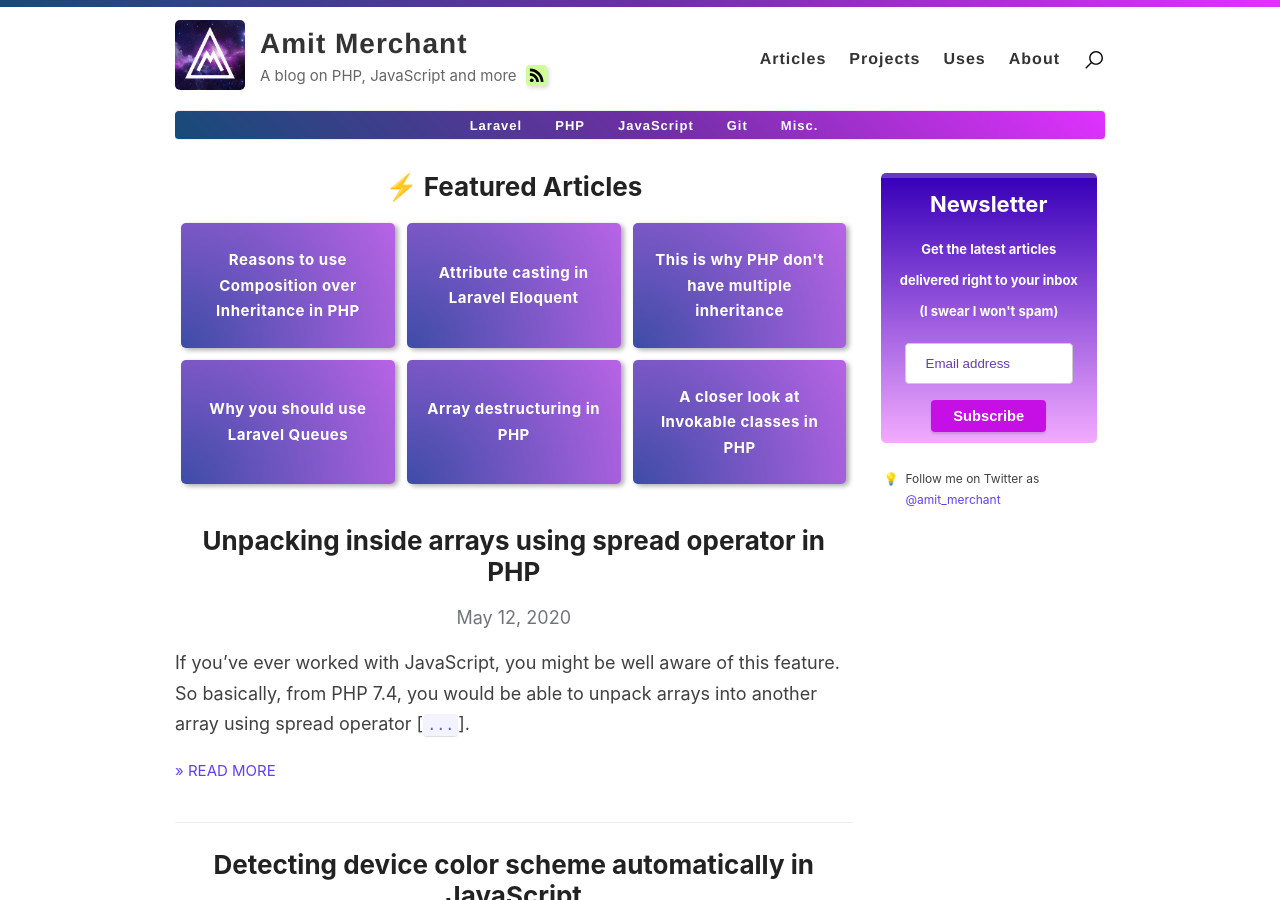
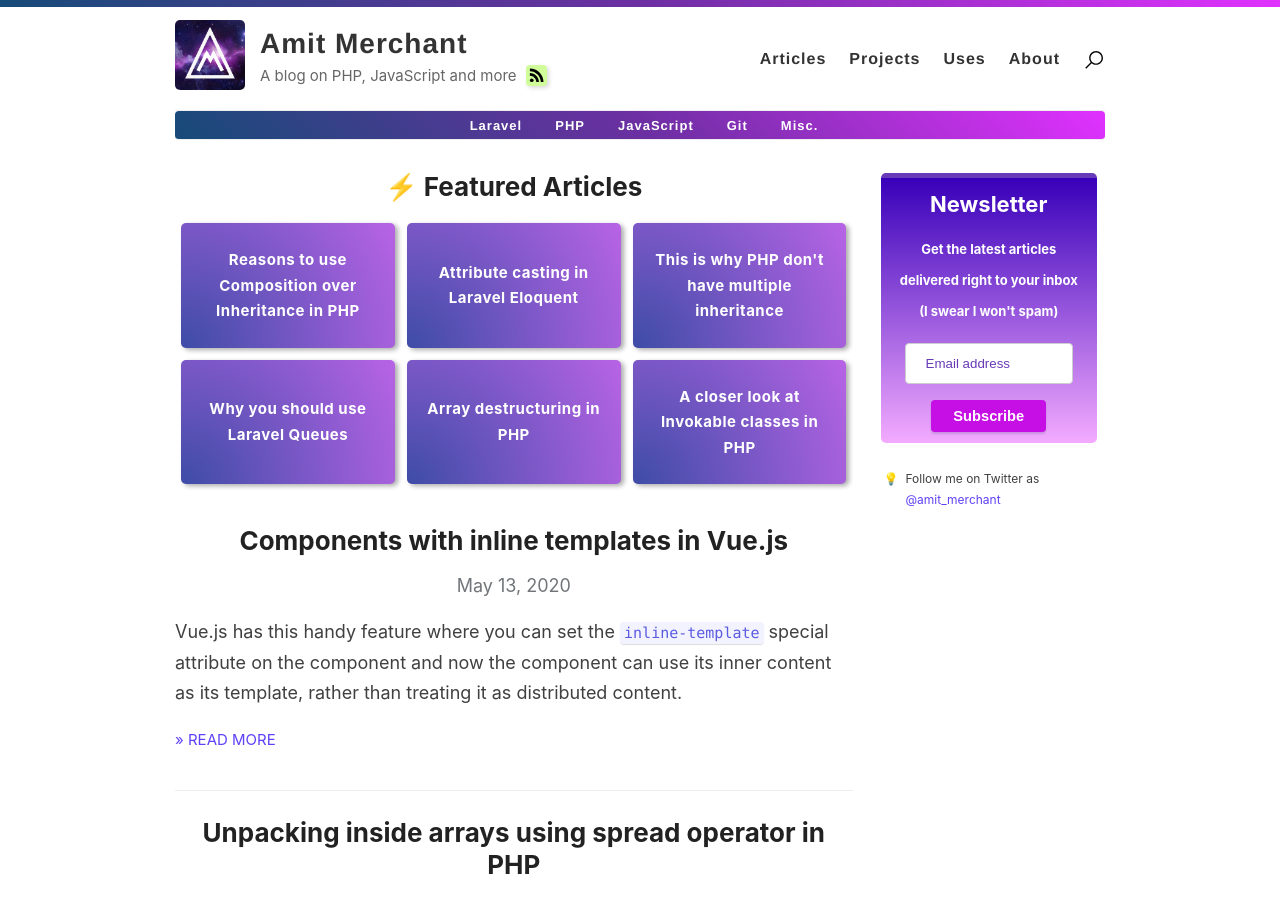
Before and after one commit to varunkumardev/amitmerchant1990.github.io, a Jekyll site: the page built from index.html, in a window 1280 px wide and 900 px high. Built offline with Jekyll 4.4.1, drawn with Linux system fonts in a browser that asks for light colours; the list of posts is cut into pages by our own code; some of the changed text lies outside the part shown.

Commit message:
new post: Components with inline templates in Vue.js

````diff
--- /dev/null
+++ b/_posts/2020-05-13-components-inline-templates.md
@@ -0,0 +1,47 @@
+---
+layout: post
+title: Components with inline templates in Vue.js
+image: /cdn/inline-templates-vue.png
+categories: [Vue]
+---
+
+Vue.js has this handy feature where you can set the `inline-template` special attribute on the component and now the component can use its inner content as its template, rather than treating it as distributed content.
+
+So, for instance, let's say I've this component called `sidebar`, I can attach the `inline-template` like so.
+
+```html
+<sidebar inline-template>
+    <ul>
+        <li>{% raw %}{{ elementAbout }}{% endraw %}</li>
+        <li>{% raw %}{{ elementContact }}{% endraw %}</li>
+        <li>{% raw %}{{ elementTheme }}{% endraw %}</li>
+    </ul>
+</sidebar>
+```
+
+Now, Vue will treat the content inside the `sidebar` as its template and you don't have to give template explicitly using `Vue.component`. This can be useful when you want to add some amount of reactivity to a little part of the application without adding a lot of complexity.
+
+> Although, this is an inline template, the rules for the template are still true here. i.e , You've wrapped your entire template into single root element `<ul>` and that is exactly what I did in this example.
+
+Now, we can define the component and make it dynamic like so.
+
+```js
+Vue.component('sidebar', {
+    data() {
+        return {
+            elementAbout: 'Amit Merchant',
+            elementContact: 'test@amitmerchant.com',
+            elementTheme: 'Dark'
+        };
+    }
+})
+```
+
+Here's the complete example on the [CodePen](https://codepen.io/amit_merchant/pen/NWGzeJK?editors=0010).
+
+<p class="codepen" data-height="265" data-theme-id="dark" data-default-tab="html,result" data-user="amit_merchant" data-slug-hash="NWGzeJK" style="height: 265px; box-sizing: border-box; display: flex; align-items: center; justify-content: center; border: 2px solid; margin: 1em 0; padding: 1em;" data-pen-title="Vue Inline Template Example">
+  <span>See the Pen <a href="https://codepen.io/amit_merchant/pen/NWGzeJK">
+  Vue Inline Template Example</a> by Amit Merchant (<a href="https://codepen.io/amit_merchant">@amit_merchant</a>)
+  on <a href="https://codepen.io">CodePen</a>.</span>
+</p>
+<script async src="https://static.codepen.io/assets/embed/ei.js"></script>
````
Also changed, not shown: _posts/2020-04-01-using-custom-exception-php.md (+3 -3 lines).
